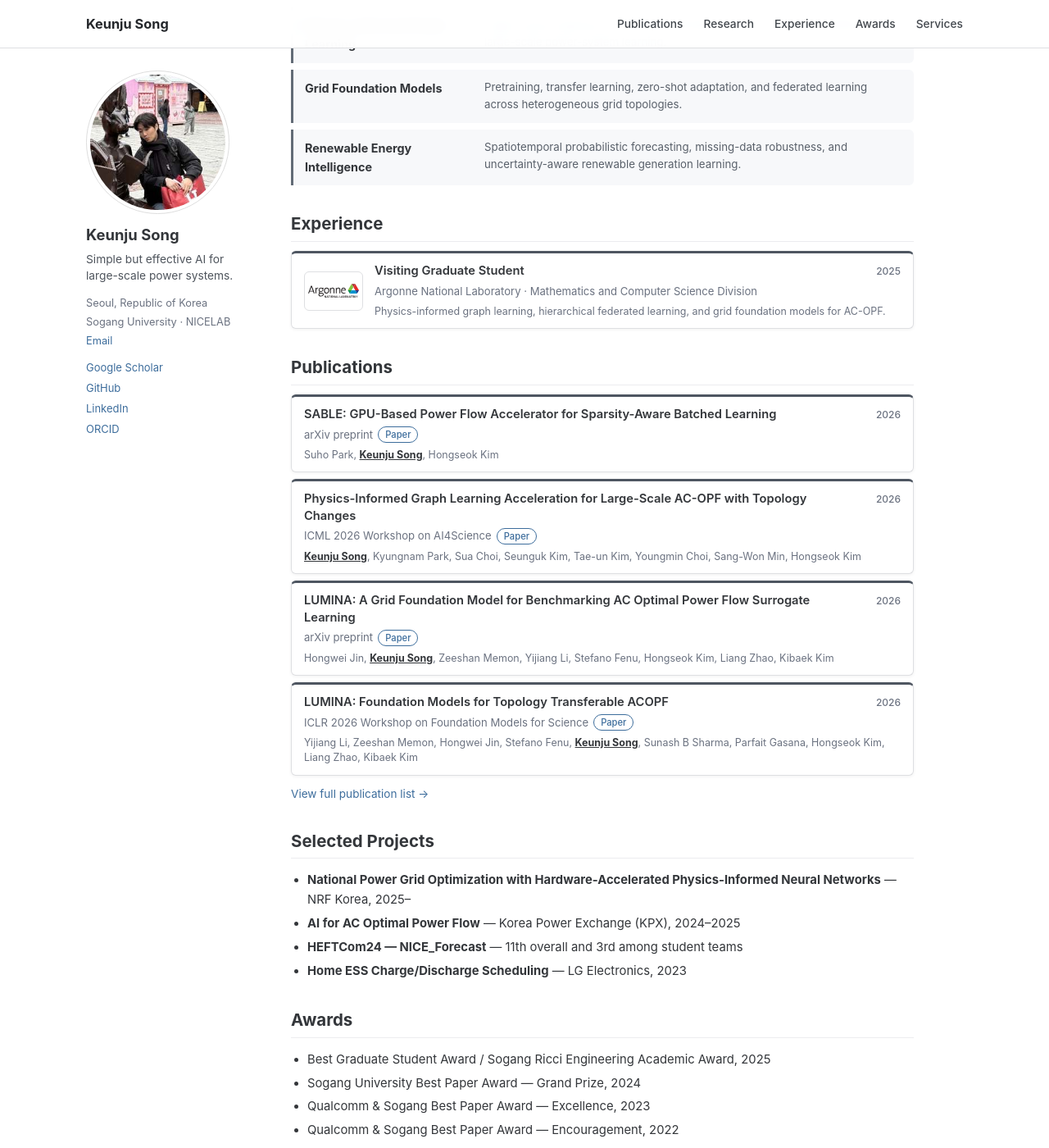
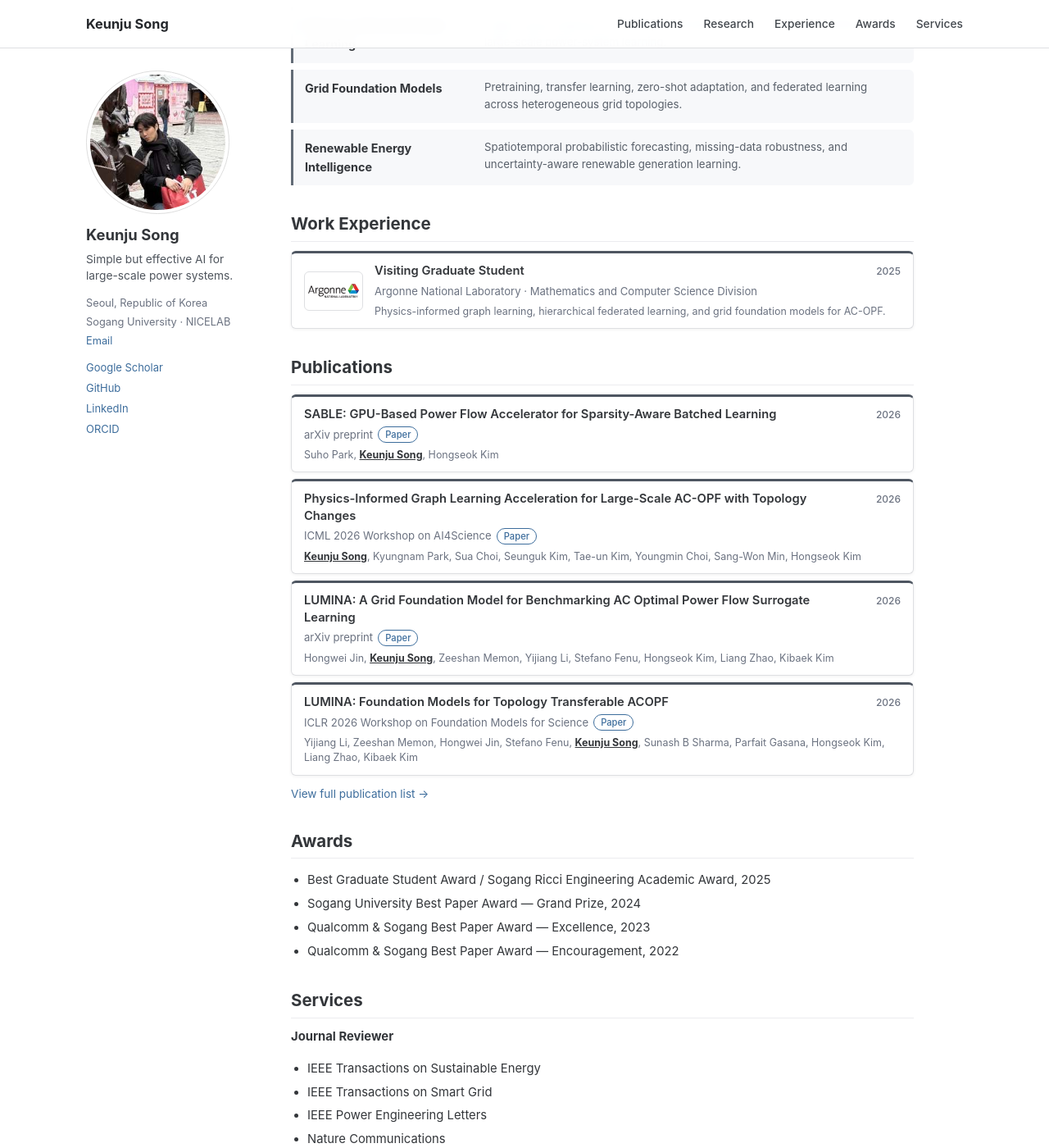
Before and after one commit to KeunJuSong/keunjusong.github.io, a Jekyll site: the page built from _pages/about.md, in a window 1280 px wide and 1400 px high, scrolled down 606 px. Shown: the whole window at 82% size. Built offline with Jekyll 4.4.1, drawn with Linux system fonts in a browser that asks for light colours.

Commit message:
Update about.md

```diff
--- a/_pages/about.md
+++ b/_pages/about.md
@@ -30,7 +30,7 @@
   <div class="research-row"><strong>Renewable Energy Intelligence</strong><span>Spatiotemporal probabilistic forecasting, missing-data robustness, and uncertainty-aware renewable generation learning.</span></div>
 </div>
 
-## Experience
+## Work Experience
 {: #experience }
 
 <div class="exp-cards">
@@ -56,13 +56,6 @@
 
 <p class="section-more"><a href="/publications/">View full publication list →</a></p>
 
-## Selected Projects
-
-- **National Power Grid Optimization with Hardware-Accelerated Physics-Informed Neural Networks** — NRF Korea, 2025–
-- **AI for AC Optimal Power Flow** — Korea Power Exchange (KPX), 2024–2025
-- **HEFTCom24 — NICE_Forecast** — 11th overall and 3rd among student teams
-- **Home ESS Charge/Discharge Scheduling** — LG Electronics, 2023
-
 ## Awards
 {: #awards }
 
```
